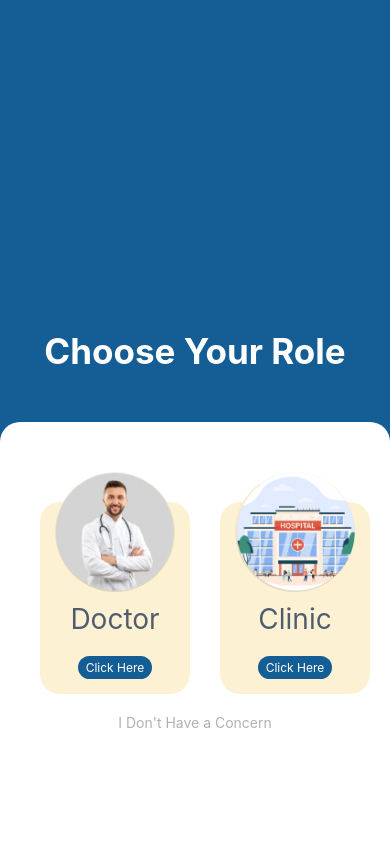
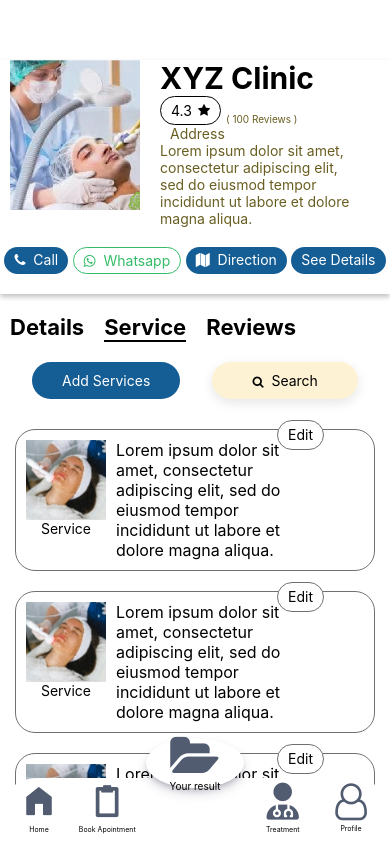
Before and after one commit to Shivamgulia/drdermatapp, a React Native app: screen /Dashboard in a window 390 px wide. Built offline with nearby package versions, Linux system fonts and the light colour scheme.

Commit message:
clinic page

```diff
--- a/src/Stacks/AuthStack.js
+++ b/src/Stacks/AuthStack.js
@@ -22,6 +22,7 @@ import ImportantConcern from "../screens/ImportantConcern";
 import UserProfile from "../screens/UserProfile";
 import ChooseRole from "../screens/ChooseRole";
 import AddClinic from "../screens/AddClinic";
+import ClinicItem from "../screens/ClinicItem";
 
 const Stack = createNativeStackNavigator();
 
@@ -119,6 +120,11 @@ const AuthStack = () => {
         component={AddClinic}
         options={{ headerShown: false }}
       />
+      <Stack.Screen
+        name="Clinic"
+        component={ClinicItem}
+        options={{ headerShown: false }}
+      />
     </Stack.Navigator>
   );
 };
--- /dev/null
+++ b/src/screens/ClinicItem.js
@@ -0,0 +1,275 @@
+import {
+  Image,
+  ScrollView,
+  StyleSheet,
+  Text,
+  TouchableOpacity,
+  View,
+} from "react-native";
+import React from "react";
+
+import Icon from "react-native-vector-icons/FontAwesome";
+
+import { Dimensions } from "react-native";
+import BottomNav from "../components/UI/BottomNav";
+const windowWidth = Dimensions.get("window").width;
+
+export default function ClinicItem() {
+  return (
+    <>
+      <ScrollView style={{ flex: 1, width: windowWidth, paddingTop: 60 }}>
+        <View style={{ boxShadow: "rgba(0, 0, 0, 0.24) 0px 3px 5px" }}>
+          <View
+            style={{
+              flexDirection: "row",
+              paddingHorizontal: 10,
+              gap: 20,
+            }}
+          >
+            <View>
+              <Image
+                source={require("../../assets/clinic/clinic1.png")}
+                style={{ width: windowWidth / 3, height: 150 }}
+              />
+            </View>
+            <View>
+              <Text style={{ fontSize: 30, fontWeight: "bold" }}>
+                XYZ Clinic
+              </Text>
+              <View
+                style={{ flexDirection: "row", gap: 5, alignItems: "flex-end" }}
+              >
+                <View
+                  style={{
+                    borderWidth: 1,
+                    paddingHorizontal: 10,
+                    paddingVertical: 5,
+                    borderRadius: 20,
+                    flexDirection: "row",
+                    gap: 6,
+                    justifyContent: "center",
+                    alignItems: "center",
+                  }}
+                >
+                  <Text>4.3</Text>
+                  <Icon name="star" size={13} />
+                </View>
+                <Text style={{ fontSize: 10, color: "#695e21" }}>
+                  {"( 100 Reviews )"}
+                </Text>
+              </View>
+              <View>
+                <Text style={{ color: "#695e21", paddingLeft: 10 }}>
+                  Address
+                </Text>
+                <Text style={{ width: windowWidth / 2, color: "#695e21" }}>
+                  Lorem ipsum dolor sit amet, consectetur adipiscing elit, sed
+                  do eiusmod tempor incididunt ut labore et dolore magna aliqua.
+                </Text>
+              </View>
+            </View>
+          </View>
+          <View
+            style={{
+              flexDirection: "row",
+              justifyContent: "space-evenly",
+              paddingVertical: 20,
+            }}
+          >
+            <View style={styles.buttons}>
+              <Text style={styles.text}>
+                <Icon name="phone" size={14} />
+                {"  "}
+                Call
+              </Text>
+            </View>
+            <View style={styles.greenButton}>
+              <Text style={styles.greenButtonText}>
+                <Icon name="whatsapp" size={14} />
+                {"  "}
+                Whatsapp
+              </Text>
+            </View>
+            <View style={styles.buttons}>
+              <Text style={styles.text}>
+                <Icon name="map" size={14} color={"white"} />
+                {"  "}
+                Direction
+              </Text>
+            </View>
+            <View style={styles.buttons}>
+              <Text style={styles.text}>See Details</Text>
+            </View>
+          </View>
+        </View>
+        <View>
+          <View
+            style={{
+              flexDirection: "row",
+              gap: 20,
+              marginTop: 20,
+              paddingHorizontal: 10,
+            }}
+          >
+            <Text style={{ fontSize: 22, fontWeight: "bold" }}>Details</Text>
+            <Text
+              style={{ fontSize: 22, fontWeight: "bold", borderBottomWidth: 2 }}
+            >
+              Service
+            </Text>
+            <Text style={{ fontSize: 22, fontWeight: "bold" }}>Reviews</Text>
+          </View>
+          <View
+            style={{
+              flexDirection: "row",
+              justifyContent: "space-evenly",
+              marginTop: 20,
+            }}
+          >
+            <View
+              style={[
+                styles.buttons,
+                { paddingHorizontal: 30, paddingVertical: 10 },
+              ]}
+            >
+              <Text style={styles.text}>Add Services</Text>
+            </View>
+            <View
+              style={{
+                paddingHorizontal: 40,
+                paddingVertical: 10,
+                backgroundColor: "#fdf3d4",
+                boxShadow: "rgba(0, 0, 0, 0.1) 0px 4px 12px",
+                borderRadius: 40,
+              }}
+            >
+              <Text>
+                <Icon name="search" />
+                {"  "}
+                Search
+              </Text>
+            </View>
+          </View>
+
+          <View style={{ marginTop: 30, gap: 20 }}>
+            <View style={styles.service}>
+              <View style={styles.clinicImageView}>
+                <Image
+                  source={require("../../assets/clinic/clinic2.png")}
+                  style={styles.serviceImage}
+                />
+                <Text>Service</Text>
+              </View>
+              <Text style={styles.clincText}>
+                Lorem ipsum dolor sit amet, consectetur adipiscing elit, sed do
+                eiusmod tempor incididunt ut labore et dolore magna aliqua.
+              </Text>
+              <TouchableOpacity style={styles.editbutton}>
+                <Text>Edit</Text>
+              </TouchableOpacity>
+            </View>
+            <View style={styles.service}>
+              <View style={styles.clinicImageView}>
+                <Image
+                  source={require("../../assets/clinic/clinic2.png")}
+                  style={styles.serviceImage}
+                />
+                <Text>Service</Text>
+              </View>
+              <Text style={styles.clincText}>
+                Lorem ipsum dolor sit amet, consectetur adipiscing elit, sed do
+                eiusmod tempor incididunt ut labore et dolore magna aliqua.
+              </Text>
+              <TouchableOpacity style={styles.editbutton}>
+                <Text>Edit</Text>
+              </TouchableOpacity>
+            </View>
+            <View style={styles.service}>
+              <View style={styles.clinicImageView}>
+                <Image
+                  source={require("../../assets/clinic/clinic2.png")}
+                  style={styles.serviceImage}
+                />
+                <Text>Service</Text>
+              </View>
+              <Text style={styles.clincText}>
+                Lorem ipsum dolor sit amet, consectetur adipiscing elit, sed do
+                eiusmod tempor incididunt ut labore et dolore magna aliqua.
+              </Text>
+              <TouchableOpacity style={styles.editbutton}>
+                <Text>Edit</Text>
+              </TouchableOpacity>
+            </View>
+          </View>
+        </View>
+        <View style={{ height: 200 }}></View>
+      </ScrollView>
+      <View
+        style={{
+          borderTopEndRadius: 36,
+          borderTopLeftRadius: 36,
+          position: "absolute",
+          bottom: 0,
+          backgroundColor: "white",
+          width: "100%",
+          height: 66,
+        }}
+      >
+        <BottomNav />
+      </View>
+    </>
+  );
+}
+
+const styles = StyleSheet.create({
+  buttons: {
+    backgroundColor: "#155e95",
+    paddingHorizontal: 10,
+    paddingVertical: 4,
+    borderRadius: 20,
+  },
+  text: { color: "white" },
+  greenButton: {
+    paddingHorizontal: 10,
+    paddingVertical: 4,
+    borderRadius: 20,
+    borderWidth: 1,
+    borderColor: "#34bc68",
+  },
+  greenButtonText: {
+    color: "#34bc68",
+  },
+  service: {
+    flexDirection: "row",
+    marginHorizontal: 15,
+    gap: 10,
+    borderWidth: 1,
+    padding: 10,
+    borderRadius: 20,
+    borderColor: "#6f7070",
+  },
+  clinicImageView: {
+    alignItems: "center",
+  },
+  serviceImage: {
+    width: 80,
+    height: 80,
+    boxShadow: "rgba(0, 0, 0, 0.16) 0px 1px 4px",
+  },
+  clincText: {
+    fontSize: 16,
+    width: windowWidth / 1.6,
+  },
+  editbutton: {
+    position: "relative",
+    top: -20,
+    left: -40,
+    backgroundColor: "white",
+    paddingVertical: 5,
+    paddingHorizontal: 10,
+    height: 30,
+    borderWidth: 1,
+    borderColor: "#6f7070",
+    borderRadius: 20,
+  },
+});
--- a/src/screens/Home.js
+++ b/src/screens/Home.js
@@ -195,8 +195,10 @@ const Home = () => {
               <Icon name="search" size={20} color="black" />
             </Text>
             <TextInput
-              placeholder="Search Clinics, Tests, Products"
-              style={styles.searchInput}
+              placeholder={
+                width < 500 ? "Search Clinics, Tests, Products" : "Search"
+              }
+              style={[styles.searchInput]}
               onChangeText={setSearchValue}
               value={searchValue}
             />
--- a/src/screens/Main.js
+++ b/src/screens/Main.js
@@ -19,7 +19,7 @@ export default function Main() {
 
   useEffect(() => {
     waitAndGo(() => {
-      navigation.navigate("ChooseRole");
+      navigation.navigate("Clinic");
       // navigation.navigate("Dashboard");
     });
   }, []);
@@ -33,7 +33,8 @@ export default function Main() {
   function goToLogin() {
     console.log("go to ChooseRole");
     // navigation.navigate("Dashboard");
-    navigation.navigate("ChooseRole");
+    // navigation.navigate("ChooseRole");
+    navigation.navigate("Clinic");
   }
   return (
     <SafeAreaView style={styles.container}>
--- a/src/screens/UserDetailsForm.js
+++ b/src/screens/UserDetailsForm.js
@@ -4,9 +4,7 @@ import {
   SafeAreaView,
   Pressable,
   View,
-  KeyboardAvoidingView,
   TextInput,
-  Platform,
   Image,
 } from "react-native";
 import React, { useState } from "react";
@@ -83,8 +81,8 @@ const styles = StyleSheet.create({
   },
   logoCont: {
     // position: "absolute",
-    top: 60,
-    flex: 0.3,
+    top: 40,
+    flex: 0.1,
   },
   logoImage: {
     width: 218,
```
Also changed, not shown: assets/clinic/clinic1.png (added), assets/clinic/clinic2.png (added).
